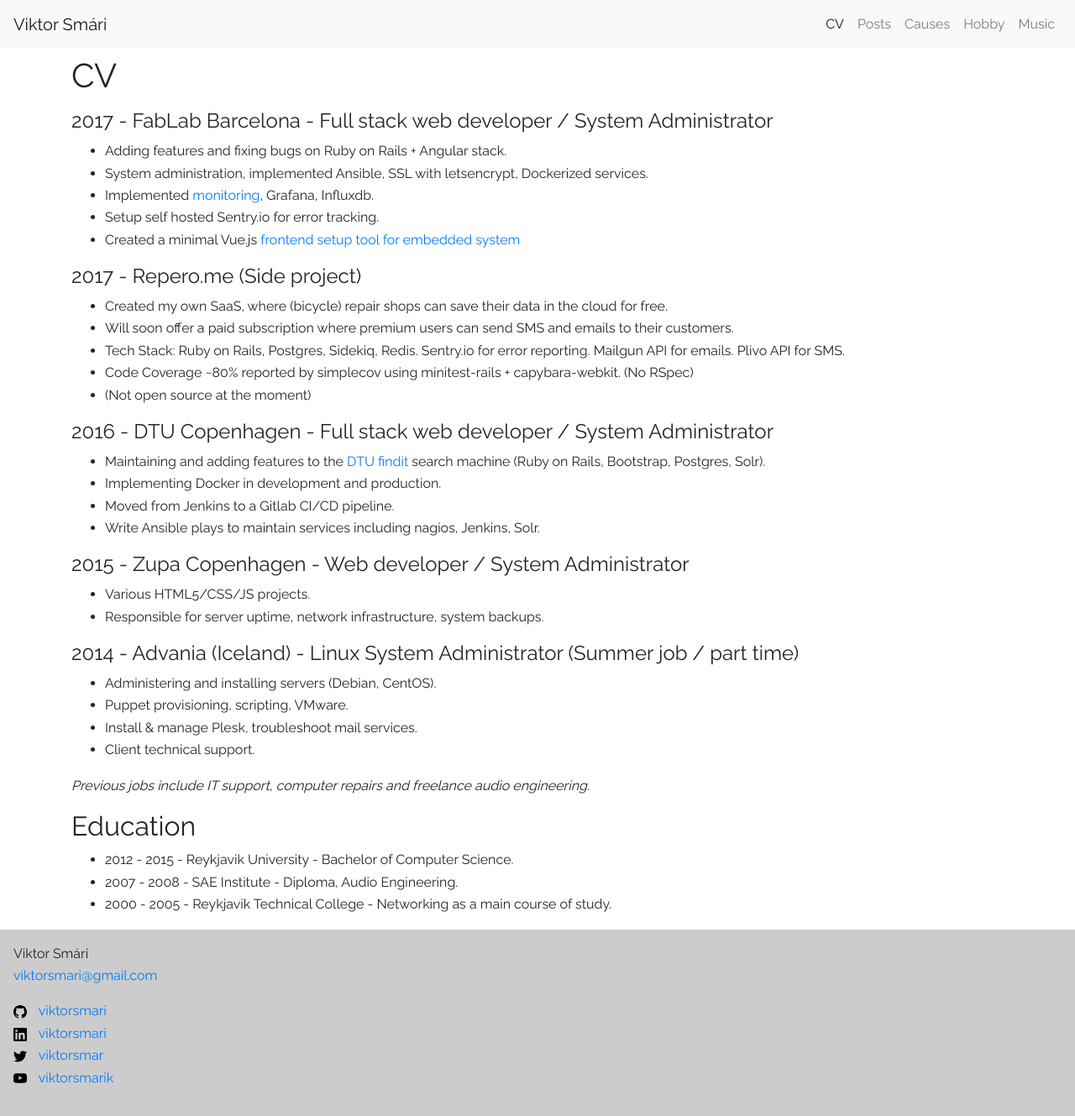
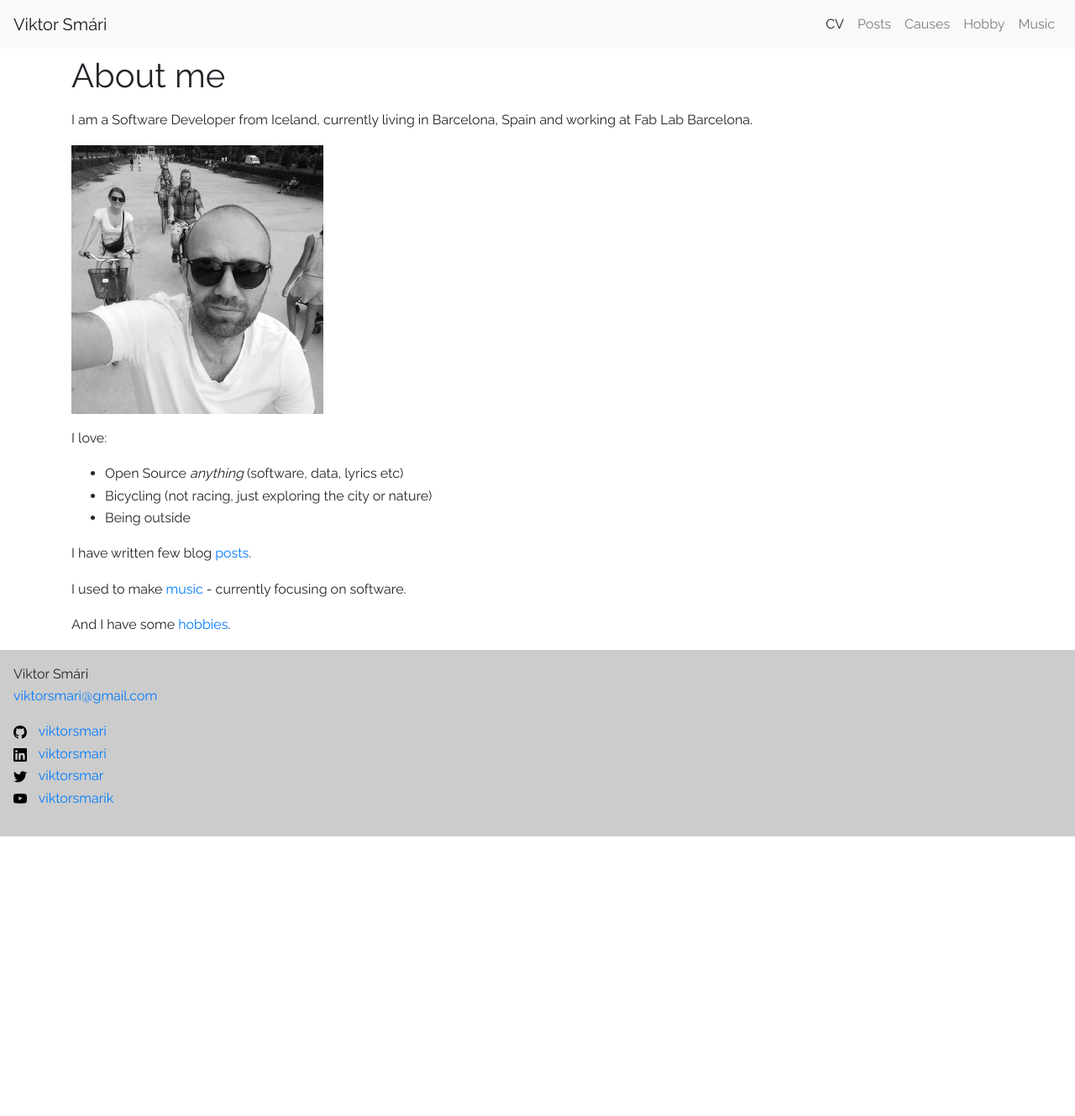
Before and after one commit to viktorsmari/viktorsmari.github.io, a Jekyll site: the page built from index.md, in a window 1280 px wide and 1329 px high. Shown: the whole window at 84% size. Built offline with Jekyll 4.4.1, drawn with Linux system fonts in a browser that asks for light colours.

Commit message:
Add front page

```diff
--- a/index.md
+++ b/index.md
@@ -1,43 +1,21 @@
 ---
-title: CV
+title: About me
 permalink: "/"
 layout: page
 ---
 
-#### 2017 - FabLab Barcelona - Full stack web developer / System Administrator
-  * Adding features and fixing bugs on Ruby on Rails + Angular stack.
-  * System administration, implemented Ansible, SSL with letsencrypt, Dockerized services.
-  * Implemented [monitoring](https://grafana.fab.city), Grafana, Influxdb.
-  * Setup self hosted Sentry.io for error tracking.
-  * Created a minimal Vue.js [frontend setup tool for embedded system](https://fablabbcn.github.io/smartcitizen-kit-20/esp/data/)
 
-#### 2017 - Repero.me (Side project)
-  * Created my own SaaS, where (bicycle) repair shops can save their data in the cloud for free.
-  * Will soon offer a paid subscription where premium users can send SMS and emails to their customers.
-  * Tech Stack: Ruby on Rails, Postgres, Sidekiq, Redis. Sentry.io for error reporting. Mailgun API for emails. Plivo API for SMS.
-  * Code Coverage ~80% reported by simplecov using minitest-rails + capybara-webkit. (No RSpec)
-  * (Not open source at the moment)
+I am a Software Developer from Iceland, currently living in Barcelona, Spain and working at Fab Lab Barcelona.
 
-#### 2016 - DTU Copenhagen - Full stack web developer / System Administrator
+<img src="/assets/selfie_bike_bw.jpg" class="img-fluid" width="300"/>
 
-  * Maintaining and adding features to the [DTU findit](http://findit.dtu.dk/) search machine (Ruby on Rails, Bootstrap, Postgres, Solr).
-  * Implementing Docker in development and production.
-  * Moved from Jenkins to a Gitlab CI/CD pipeline.
-  * Write Ansible plays to maintain services including nagios, Jenkins, Solr.
+I love:
+* Open Source *anything* (software, data, lyrics etc)
+* Bicycling (not racing, just exploring the city or nature)
+* Being outside
 
-#### 2015 - Zupa Copenhagen - Web developer / System Administrator
-  * Various HTML5/CSS/JS projects.
-  * Responsible for server uptime, network infrastructure, system backups.
+I have written few blog [posts](/posts).
 
-#### 2014 - Advania (Iceland) - Linux System Administrator (Summer job / part time)
-  * Administering and installing servers (Debian, CentOS).
-  * Puppet provisioning, scripting, VMware.
-  * Install & manage Plesk, troubleshoot mail services.
-  * Client technical support.
+I used to make [music](/music) - currently focusing on software.
 
-*Previous jobs include IT support, computer repairs and freelance audio engineering.*
-
-## Education
-  * 2012 - 2015 - Reykjavik University - Bachelor of Computer Science.
-  * 2007 - 2008 - SAE Institute - Diploma, Audio Engineering.
-  * 2000 - 2005 - Reykjavik Technical College - Networking as a main course of study.
+And I have some [hobbies](/hobby).
```
Also changed, not shown: cv.md (added, +43 -0 lines), music.md (+6 -0 lines), assets/selfie_bike_bw.jpg (added).
